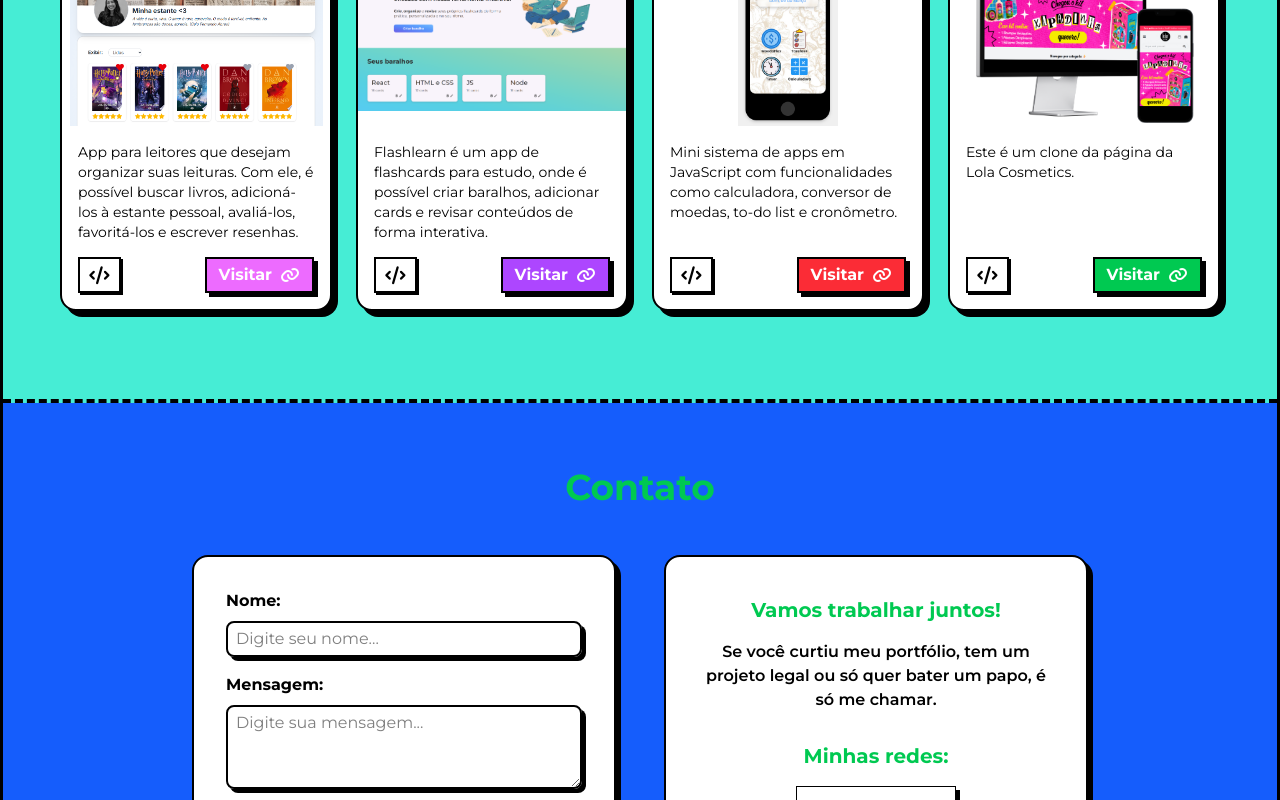
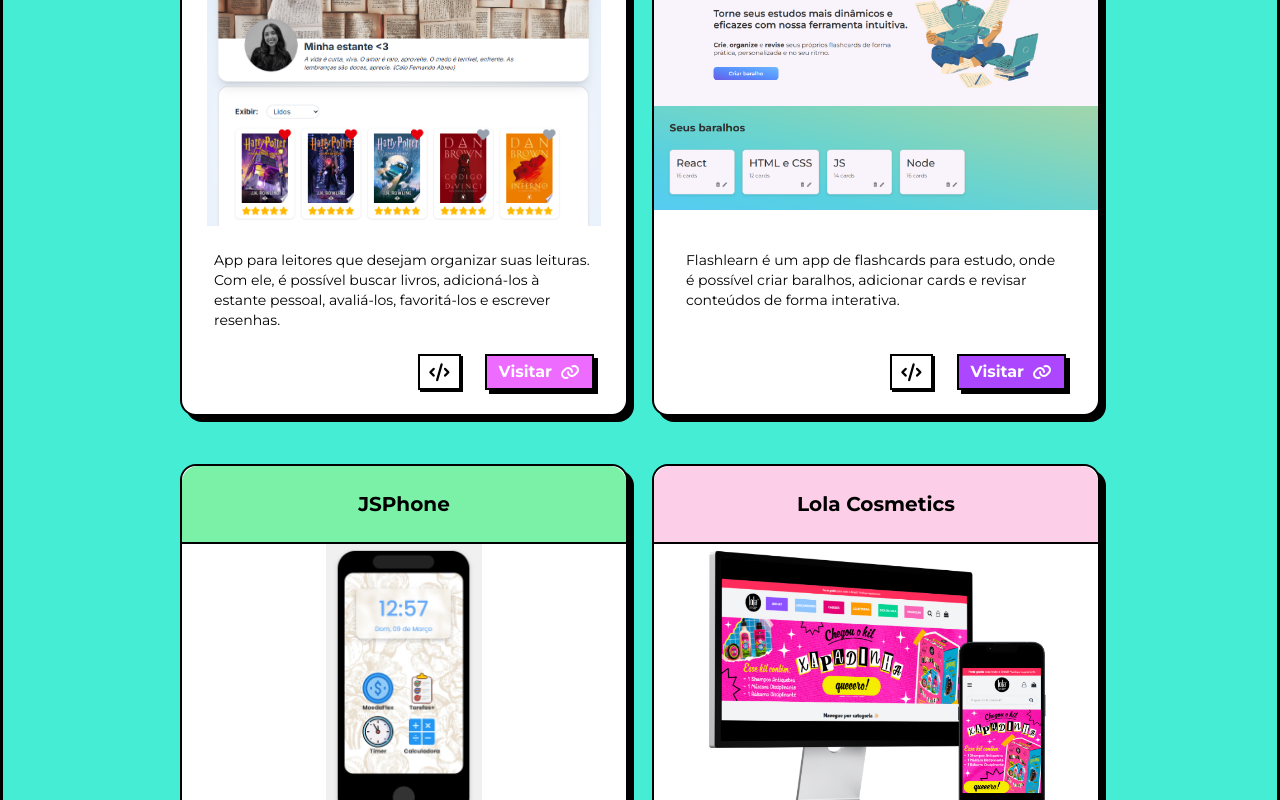
Before and after one commit to geovana-miranda/portifolio, a React (Vite) app: page / in a window 1280 px wide. Shown: the part 1500-2300 px from the top of the page. Built offline with nearby package versions, Linux system fonts and the light colour scheme.

Commit message:
style: refatora estilos

```diff
--- a/src/components/Projects/Card.jsx
+++ b/src/components/Projects/Card.jsx
@@ -1,6 +1,6 @@
 const Card = ({ name, image, description, color, colorButton, github, vercel }) => {
   return (
-    <div className="w-68 h-[445px] rounded-2xl border-2 border-black shadow-[6px_6px_0px_black] bg-white mb-6 flex flex-col">
+    <div className="w-80 h-auto md:w-md md:h-[550px] rounded-2xl border-2 border-black shadow-[6px_6px_0px_black] bg-white mb-6 flex flex-col">
       <div className={`${color} rounded-t-2xl p-4 border-b-2`}>
         <h3 className="text-center text-xl font-bold border-black p-2">
           {name}
@@ -9,11 +9,11 @@
       <img
         src={image}
         alt="preview do projeto"
-        className="h-[180px] w-full object-contain "
+        className="h-[200px] md:h-[280px] w-full object-contain "
       />
-      <div className="p-4 flex flex-col flex-1">
-        <p className="text-sm mb-2">{description}</p>
-        <div className="flex justify-between mt-auto">
+      <div className="p-4 md:px-8 md:py-6 flex flex-col flex-1">
+        <p className="text-sm mb-6">{description}</p>
+        <div className="flex justify-end gap-6 mt-auto">
           <a
             href={github}
             target="_blank"
```
